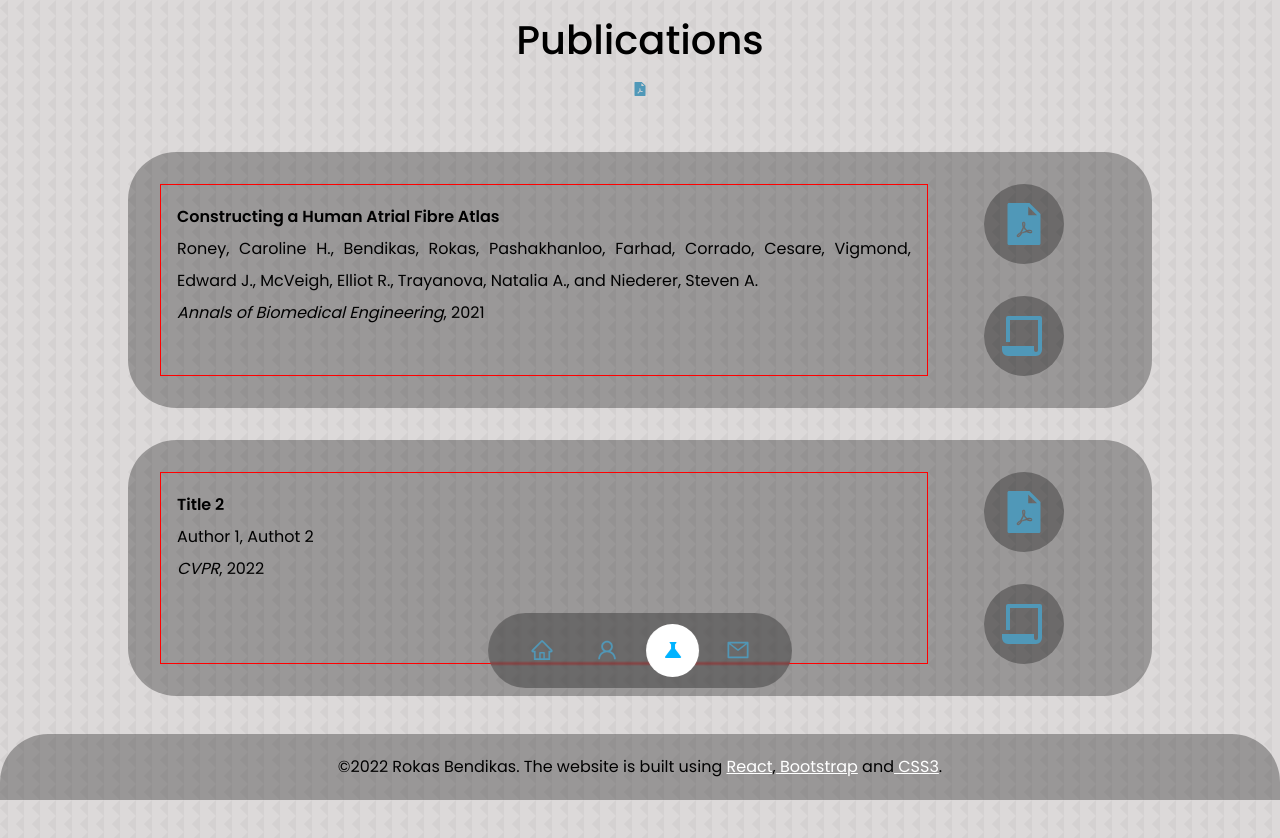
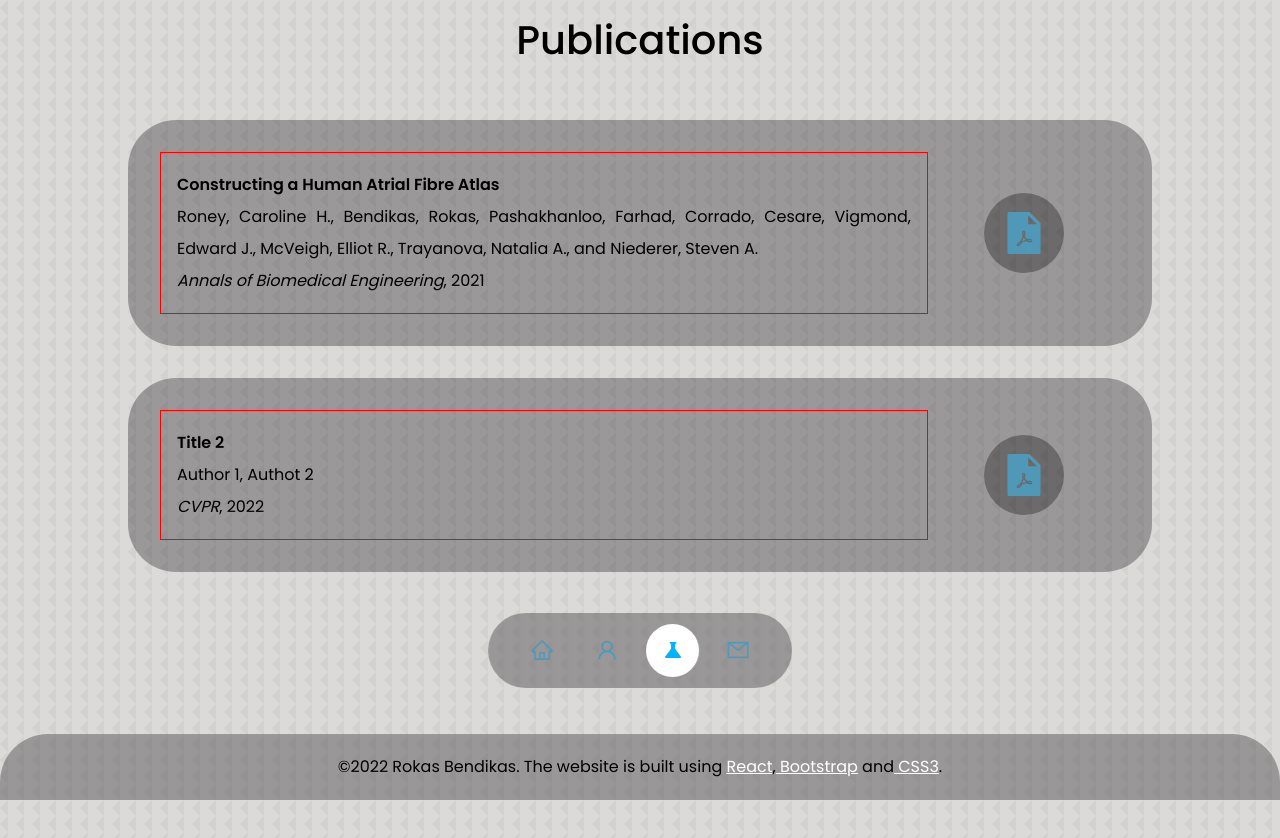
Before and after one commit to rokas-bendikas/new-personal-website, a React (Create React App) app: page /publications in a window 1280 px wide. Shown: the top 838 px of the page. Built offline with nearby package versions, Linux system fonts and the light colour scheme.

Commit message:
Minor changes

```diff
--- a/src/components/publications/Publications.jsx
+++ b/src/components/publications/Publications.jsx
@@ -3,9 +3,6 @@ import PublicationList from "../../assets/publications.json"
 
 import {AiFillFilePdf} from 'react-icons/ai'
 import {RiFilePaperLine} from "react-icons/ri"
-
-import pdf from "../../assets/ConstructingAHumanAtrialFibreAtlas.pdf"
-
 
 const Publications = (props) => {
 
@@ -13,7 +10,6 @@ const Publications = (props) => {
         <div className="section-container">
             <div className="container-row">
                 <h1>Publications</h1>
-                <a href={pdf} ><AiFillFilePdf /></a>
             </div>
 
             <div id="publications-body" className="container-row">
@@ -29,8 +25,8 @@ const Publications = (props) => {
                                     <i>{publication.venue}</i>, {publication.year}
                                 </div>
                                 <div className="publication-icons">
-                                    <a href={pdf} ><AiFillFilePdf /></a>
-                                    <a href="" ><RiFilePaperLine /></a>
+                                    {console.log(publication.pdf)}
+                                    <a href={require('../../assets/ConstructingAHumanAtrialFibreAtlas.pdf')} target="_blank" rel="noreferrer"><AiFillFilePdf /></a>
                                 </div>
                             </div>
                         )
```
Also changed, not shown: src/assets/publications.json (+1 -1 lines).
